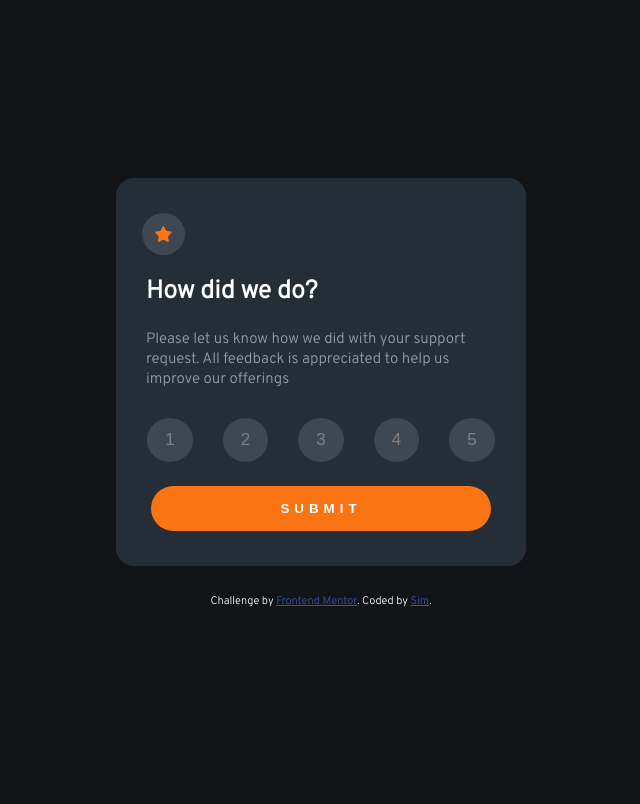
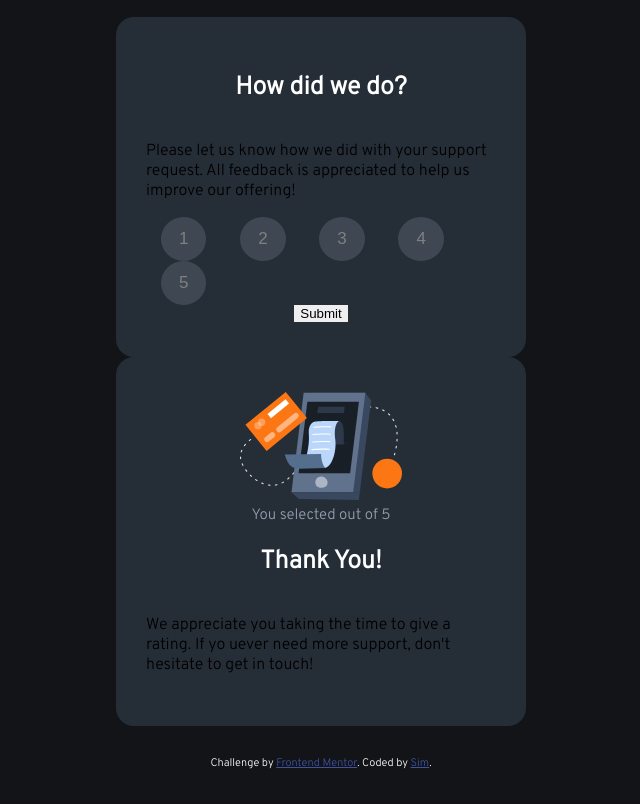
Before and after one commit to CodeLamp168/Interactive-Rating-Component---Javascript-Html-and-CSS, a plain HTML site: page index.html in a window 1280 px wide. Shown: the top 804 px of the page, without its empty margins (319-959 px from the left). Drawn offline with Linux system fonts and the light colour scheme.

Commit message:
Reconstruction of HTML

```diff
--- a/index.html
+++ b/index.html
@@ -17,42 +17,41 @@
   </style>
 </head>
 <body>
-  <div class="card-container">
-    <div class="card card1">
-      <div class="star-img"><img src="images/icon-star.svg" class="star" draggable="false" alt=""></div>
-      <div class="text">
+  <div id="js-rating-card" class="card rating_card">
+
+    <div class="star"></div>
+
     <h2>How did we do?</h2>
-        <small>Please let us know how we did with your support request. All feedback is appreciated to help us
-          improve our offerings
-        </small>
-      </div>
-      <div class="rating-area">
+    <p>Please let us know how we did with your support request. All feedback is appreciated to help us
+      improve our offering!
+    </p>
+
+    <div class="rating_buttons">
       <button class="rating" value="1">1</button>
       <button class="rating" value="2">2</button>
       <button class="rating" value="3">3</button>
       <button class="rating" value="4">4</button>
       <button class="rating" value="5">5</button>
     </div>
-      <div class="submit-area"><button class="rating-submit">SUBMIT</button>
+    <button type="Submit" class="submit" id="js-submit">Submit</button>
   </div>
-    </div>
+  <div id="js-thank-you-card" class="card thank-you-card">
+    <div class="thank-img"><img src="./images/illustration-thank-you.svg" alt="illustration-thank-you"></div>
+    <small>You selected <span id="js-results"></span> out of 5</small>
 
-    <div class="card card2">
-      <div class="thank-img"><img src="images/illustration-thank-you.svg" draggable="false" alt=""></div>
-      <div class="result-text"><p>You selected <span class="result"></span> out of 5</p></div>
-      <div class="text2"><h2>Thank you!</h2>
-      <small>We appreciate you taking the time to give a rating.
-        If you ever need more support, don't hesitate to get in touch! </small>
-      </div>
+    <h2>Thank You!</h2>
+    <p>We appreciate you taking the time to give a rating. If yo uever need more support, don't hesitate to get in touch!</p>
+
 
   </div>
 
+  <footer>
     <div class="attribution">
       Challenge by <a href="https://www.frontendmentor.io?ref=challenge" target="_blank">Frontend Mentor</a>.
       Coded by <a href="#">Sim</a>.
     </div>
+  </footer>
 
-  <!-- Thank you state end -->
 
 
   <script src="script.js"></script>
```
Lines whose indentation alone changed are shown as unchanged.
